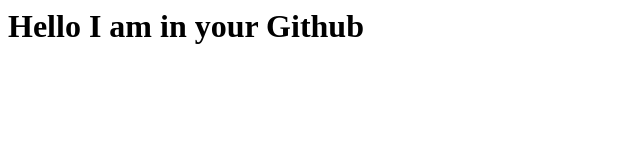
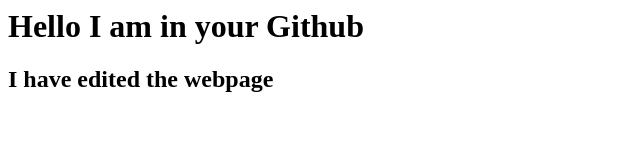
Before and after one commit to taylordo/taylordo.github.io, a plain HTML site: page index.html in a window 1280 px wide. Shown: the whole page, without its empty margins (0-640 px from the left). Drawn offline with Linux system fonts and the light colour scheme.

Commit message:
Update index.html
I made a change

```diff
--- a/index.html
+++ b/index.html
@@ -1 +1,2 @@
 <h1> Hello I am in your Github </h1>
+<h2> I have edited the webpage </h2>
```
